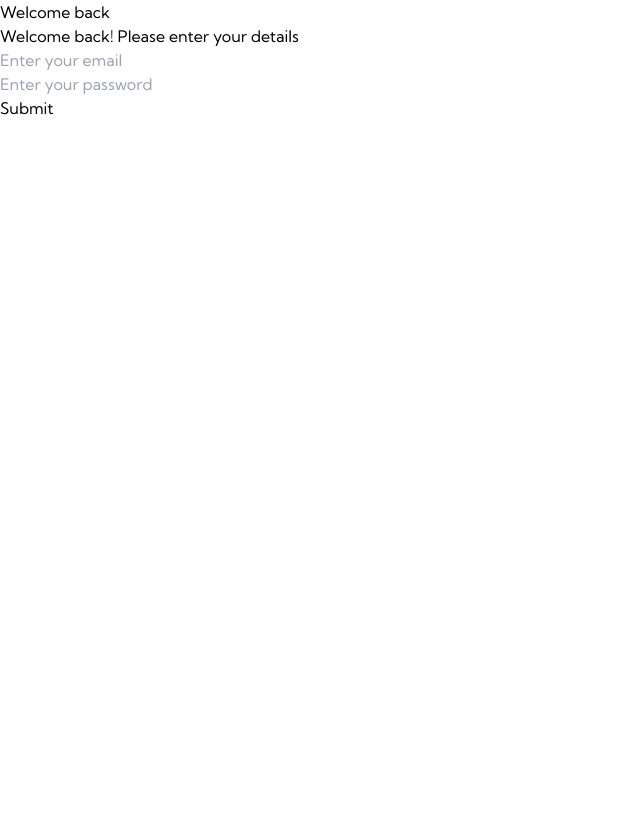
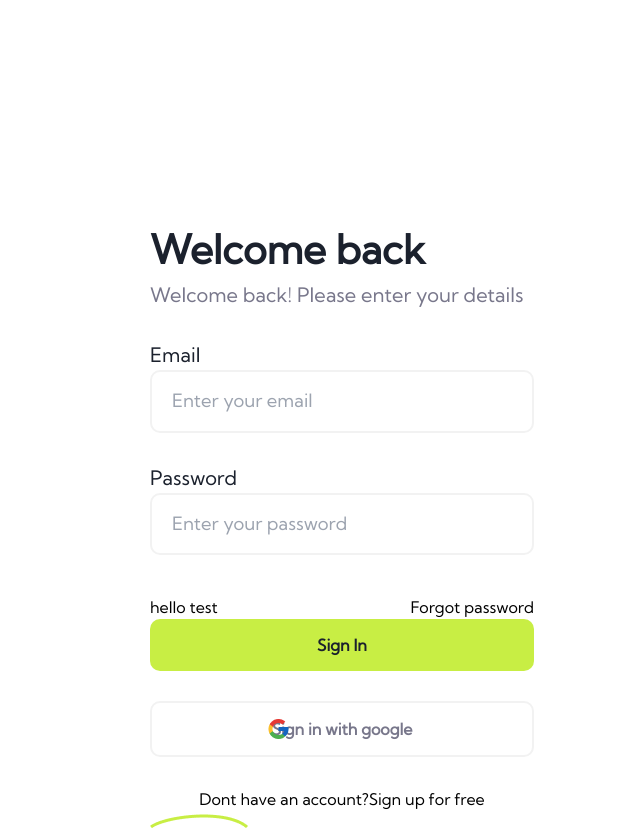
Before and after one commit to LiMichael1/Expense-Tracker, a Next.js app: page /sign-in in a window 1280 px wide. Shown: the whole page, without its empty margins (0-640 px from the left). Before the commit the page ends 800 px from the top, so only its background shows below. Built offline with nearby package versions, Linux system fonts and the light colour scheme.

Commit message:
finished sign in page form

```diff
--- a/components/global/FormInputField.jsx
+++ b/components/global/FormInputField.jsx
@@ -1,14 +1,20 @@
 import React from "react";
 
 import { useField } from "formik";
+
+import { StyledInput, InputLabel } from "../styled/sign in/form";
+import { FormWarningMessage } from "../styled/global/globalStyles";
 
 const FormInputField = ({ label, ...props }) => {
   const [field, meta] = useField(props.name);
   return (
     <>
-      <label htmlFor={props.name}></label>
-      <input {...field} {...props}></input>
-      {meta.touched && meta.error ? <div>{meta.error}</div> : null}
+      <InputLabel htmlFor={props.name}>{label}</InputLabel>
+      <br></br>
+      <StyledInput {...field} {...props}></StyledInput>
+      {meta.touched && meta.error ? (
+        <FormWarningMessage>{meta.error}</FormWarningMessage>
+      ) : null}
     </>
   );
 };
--- a/components/sign in/Form.jsx
+++ b/components/sign in/Form.jsx
@@ -3,6 +3,21 @@ import React from "react";
 import { Formik, Form } from "formik";
 import FormInputField from "../global/FormInputField";
 import * as Yup from "yup";
+
+import {
+  FormContainer,
+  FormHeader,
+  FormSubHeader,
+  InlineContainer,
+} from "../styled/sign in/form";
+import {
+  FormBottomContainer,
+  FormGoogleButton,
+  FormLimeButton,
+} from "../styled/global/globalStyles";
+
+import Link from "next/link";
+import Image from "next/image";
 
 const signUpSchema = Yup.object().shape({
   email: Yup.string().email("Invalid email").required("Required"),
@@ -11,9 +26,10 @@ const signUpSchema = Yup.object().shape({
 
 const FormComponent = () => {
   return (
-    <div>
-      <h1>Welcome back</h1>
-      <h2>Welcome back! Please enter your details</h2>
+    <>
+      <FormContainer>
+        <FormHeader>Welcome back</FormHeader>
+        <FormSubHeader>Welcome back! Please enter your details</FormSubHeader>
         <Formik
           initialValues={{ email: "", password: "" }}
           validationSchema={signUpSchema}
@@ -24,7 +40,7 @@ const FormComponent = () => {
             }, 500);
           }}
         >
-        <Form>
+          <Form style={{ width: "100%" }}>
             <FormInputField
               label="Email"
               name="email"
@@ -39,10 +55,35 @@ const FormComponent = () => {
               placeholder="Enter your password"
             ></FormInputField>
             <br></br>
-          <button type="submit">Submit</button>
+            <InlineContainer>
+              <p>hello test</p>
+              <Link href="#">
+                <a>Forgot password</a>
+              </Link>
+            </InlineContainer>
+            <FormLimeButton>Sign In</FormLimeButton>
+            <FormGoogleButton>
+              <div style={{ position: "absolute", left: "30%" }}>
+                <Image
+                  src="/google.png"
+                  alt="Google logo image"
+                  width="25px"
+                  height="24px"
+                />
+              </div>
+              Sign in with google
+            </FormGoogleButton>
+            <FormBottomContainer>
+              <span>Dont have an account?</span>
+              <span>Sign up for free</span>
+              <div style={{ position: "absolute", left: "55%;" }}>
+                <Image src="/arch.png" alt="Deco" width="98px" height="15px" />
+              </div>
+            </FormBottomContainer>
           </Form>
         </Formik>
-    </div>
+      </FormContainer>
+    </>
   );
 };
 
--- /dev/null
+++ b/components/styled/global/globalStyles.js
@@ -0,0 +1,33 @@
+import styled from "styled-components";
+
+export const FormWarningMessage = styled.p`
+  font-size: 1.1rem;
+  color: #bf3b2c;
+`;
+
+export const FormLimeButton = styled.button`
+  color: #1b212d;
+  background-color: #c8ee44;
+  width: 100%;
+  padding: 14px 20px;
+  border-radius: 10px;
+  font-weight: 600;
+`;
+
+export const FormGoogleButton = styled.button`
+  color: #78778b;
+  border-radius: 10px;
+  font-weight: 600;
+  width: 100%;
+  padding: 14px 20px;
+  margin-top: 30px;
+  border: 2px solid #f2f2f2;
+  position: relative;
+`;
+
+export const FormBottomContainer = styled.div`
+  text-align: center;
+  position: relative;
+  width: 100%;
+  margin-top: 30px;
+`;
--- /dev/null
+++ b/components/styled/sign in/form.js
@@ -0,0 +1,43 @@
+import styled from "styled-components";
+
+export const FormContainer = styled.div`
+  display: flex;
+  flex-direction: column;
+  align-items: flex-start;
+  margin: 220px 0 0 150px;
+  width: 30vw;
+`;
+
+export const FormHeader = styled.h1`
+  font-weight: 600;
+  font-size: 2.5rem;
+  color: #1b212d;
+`;
+
+export const FormSubHeader = styled.h2`
+  font-size: 1.25rem;
+  color: #78778b;
+  margin-bottom: 30px;
+`;
+
+export const InputLabel = styled.label`
+  color: #1b212d;
+  font-size: 1.25rem;
+`;
+
+export const StyledInput = styled.input`
+  color: #78778b;
+  border: 2px solid #f2f2f2;
+  border-radius: 10px;
+  padding: 15px 25px 16px 20px;
+  width: 100%;
+  font-size: 1.15rem;
+  margin-bottom: 30px;
+`;
+
+export const InlineContainer = styled.div`
+  display: flex;
+  justify-content: space-between;
+  width: 100%;
+  margin-top: 10px;
+`;
```
Also changed, not shown: public/arch.png (added), public/google.png (added). Lines whose indentation alone changed are shown as unchanged.
